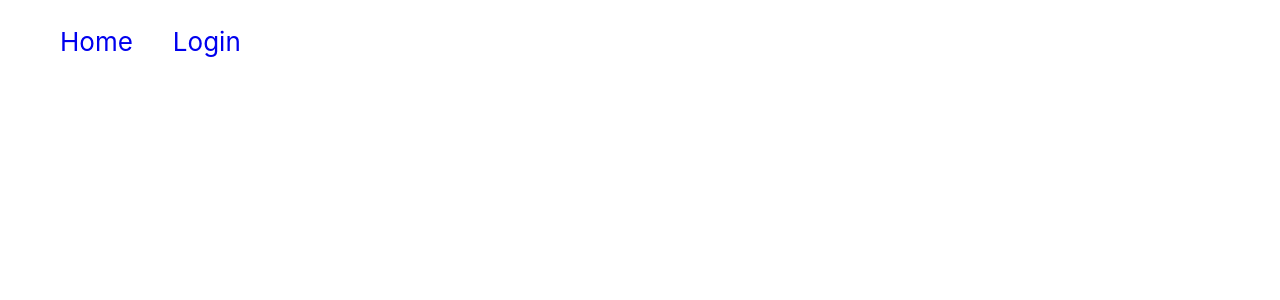
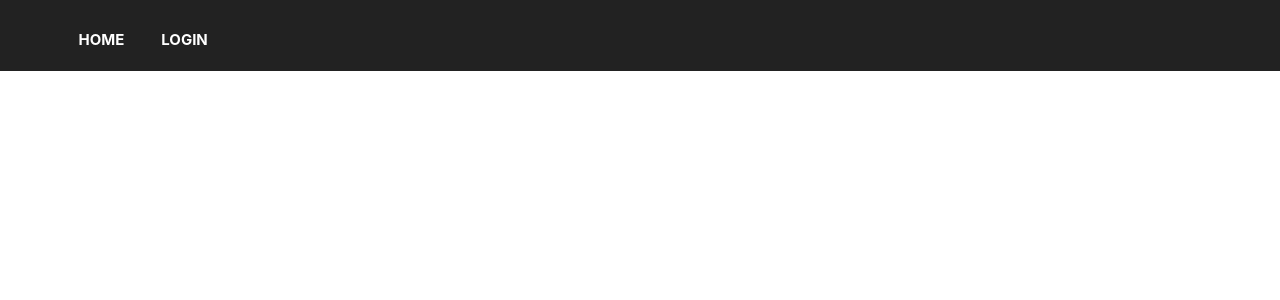
Before and after one commit to muraleo/frontend-demo, a React (Create React App) app: page / in a window 1280 px wide. Shown: the top 300 px of the page. Built offline with nearby package versions, Linux system fonts and the light colour scheme.

Commit message:
finish navbar css

```diff
--- a/package.json
+++ b/package.json
@@ -6,6 +6,7 @@
     "node-sass": "^4.10.0",
     "react": "^16.6.3",
     "react-dom": "^16.6.3",
+    "react-router-dom": "^4.3.1",
     "react-scripts": "2.1.1"
   },
   "scripts": {
--- a/src/App.scss
+++ b/src/App.scss
@@ -3,19 +3,28 @@
 }
 
 .App-header {
+  background-color: #222222;
   display: flex;
   flex-direction: row;
   justify-content: space-between;
   font-size: calc(10px + 2vmin);
   color: white;
 
-  li{
-    display: inline-block;
-    margin-left: 20px;
-    margin-right: 20px;
-
-    a{
-      text-decoration: none;
+  ul{
+    width: auto;
+    margin: 20px;
+    display: flex;
+    flex-direction: row;
+    li{
+      display: inline-block;
+      margin: 0 20%;
+      a{
+        font-size: 15px;
+        text-transform: uppercase;
+        font-weight: 700;
+        color: white;
+        text-decoration: none;
+      }
     }
   }
 }
```
Also changed, not shown: src/containers/Login/Login.js (added), src/containers/Login/Login.scss (added), 1 other file (tests, documents, lock files or other folders).
